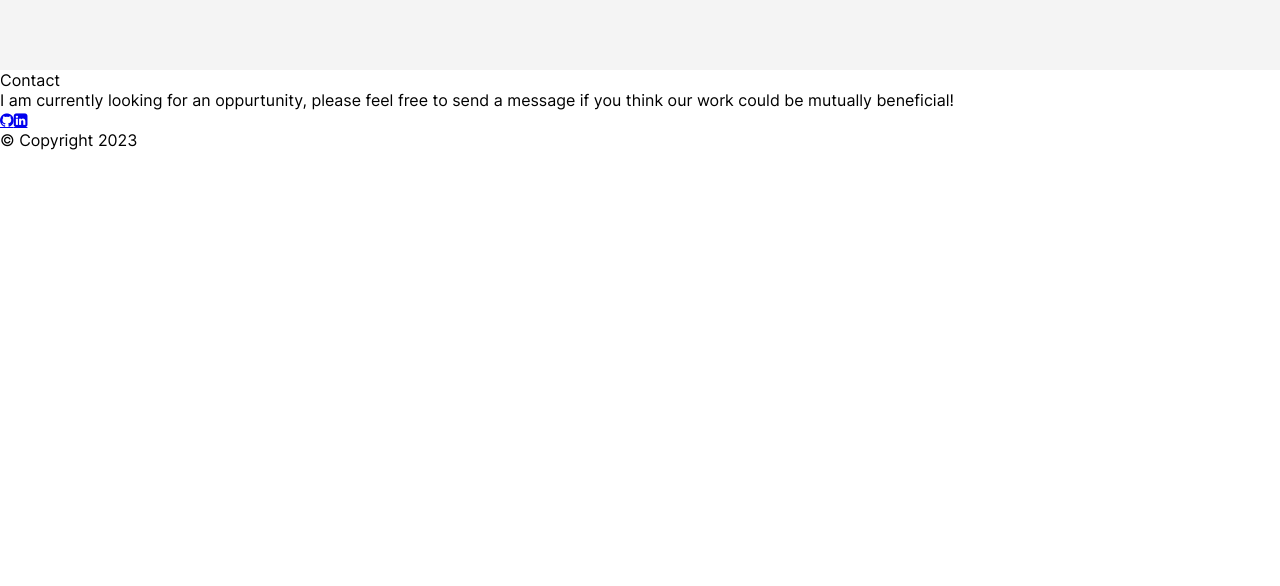
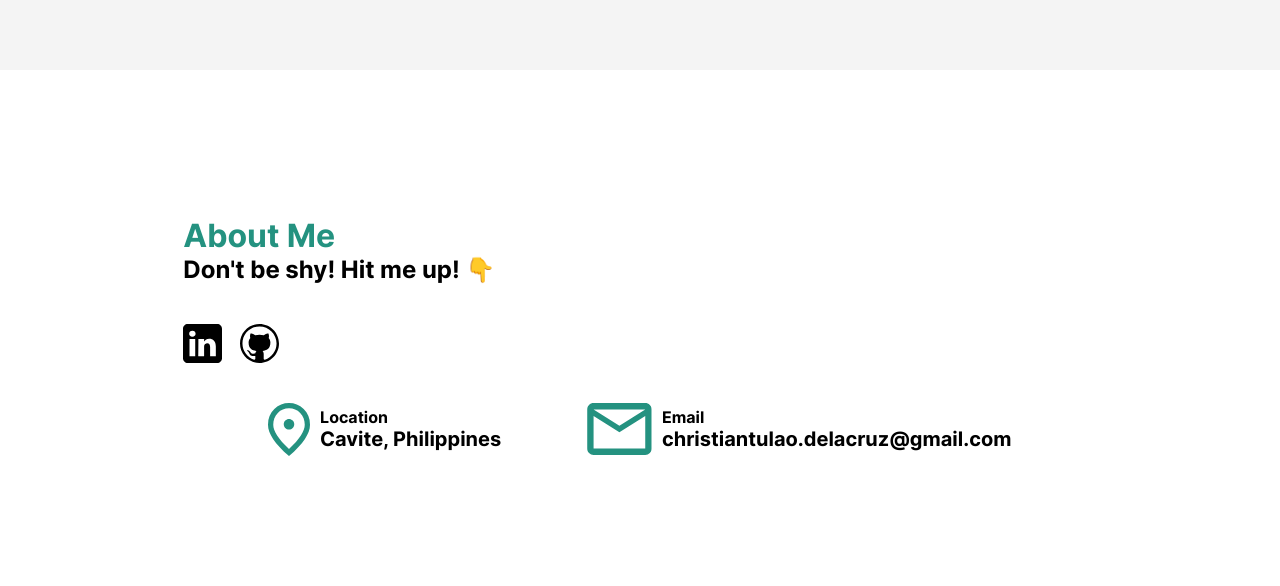
Before and after one commit to ctdc0208/Portfolio, a React (Vite) app: page / in a window 1280 px wide. Shown: the part 4337-4923 px from the top of the page. Before the commit the page ends 4487 px from the top, so only its background shows below. Built offline with nearby package versions, Linux system fonts and the light colour scheme.

Commit message:
contact v2

```diff
--- a/src/App.css
+++ b/src/App.css
@@ -465,6 +465,87 @@ html {
 
 
 /* Start - Contact styles */
+
+.contact-grid-12 {
+    display: grid;
+    grid-template-columns: repeat(12, 4.688rem);
+    column-gap: 0.078rem;
+    justify-content: center;
+    background-color: var(--clr-neutral-100);
+}
+
+.contact-container {
+    grid-column: 1 / -1;
+    padding: 8rem 0;
+    display: flex;
+    flex-direction: column;
+}
+
+.contact-me {
+    color: var(--clr-primary);
+    font-size: 2rem;
+    font-style: normal;
+    font-weight: 700;
+    line-height: normal;
+    margin-top: 1.12rem;
+}
+
+.contact-intro {
+    color: var(--clr-neutral-1000);
+    font-size: 1.5rem;
+    font-style: normal;
+    font-weight: 700;
+    line-height: normal;
+}
+
+.contacts-info-container {
+    display: flex;
+    flex-direction: row;
+    justify-content: space-evenly;
+}
+
+.contacts-info-inner-container {
+    display: flex;
+    flex-direction: row;
+    padding-top: 2.5rem;
+}
+
+.location-icon {
+    background-image: url(../src/assets/location-icon.svg);
+    display: block;
+    width: 2.625rem;
+    height: 3.3125rem;
+}
+
+.email-icon {
+    background-image: url(../src/assets/email-icon.svg);
+    display: block;
+    width: 4.11394rem;
+    height: 3.3125rem;
+}
+
+.contacts-info-2nd-inner-container {
+    margin-left: 0.6rem;
+    display: flex;
+    flex-direction: column;
+    justify-content: center;
+}
+
+.contact-text-1 {
+    color: var(--clr-neutral-1000);
+    font-size: 1rem;
+    font-style: normal;
+    font-weight: 700;
+    line-height: normal;
+}
+
+.contact-text-2 {
+    color: var(--clr-neutral-1000);
+    font-size: 1.25rem;
+    font-style: normal;
+    font-weight: 700;
+    line-height: normal;
+}
 
 
 /* End - Contact styles */
--- a/src/App.jsx
+++ b/src/App.jsx
@@ -13,12 +13,12 @@ function App() {
       <Home />
       <About />
       <Projects />
+      <Contact />
+      <Footer />
         <div className='grid-10 bg-100'>
           <div className='main-container'>
           </div>
         </div>
-            <Contact />
-            <Footer />
     </>
   )
 }
--- a/src/Contact.jsx
+++ b/src/Contact.jsx
@@ -1,54 +1,86 @@
+export default function Contact() {
+    return (
+        <div className="contact-grid-12" id="about">
+            <div className="contact-container ">
+                <div className="contact-me">About Me</div>
+                <div className="contact-intro">Don&apos;t be shy! Hit me up! 👇</div>
+                <div className="home-contact-links">
+                    <a className="linkedin-icon" href="https://www.linkedin.com/in/ctdc0208" target="_blank" rel="noreferrer"></a>
+                    <a className="github-icon" href="https://github.com/ctdc0208" target="_blank" rel="noreferrer"></a>
+                </div>
+                <div className="contacts-info-container">
+                    <div className="contacts-info-inner-container">
+                        <div className="location-icon svg-icon"></div>
+                        <div className="contacts-info-2nd-inner-container">
+                            <div className="contact-text-1">Location</div>
+                            <div className="contact-text-2">Cavite, Philippines</div>
+                        </div>
+                    </div>
+                    <div className="contacts-info-inner-container">
+                        <div className="email-icon svg-icon"></div>
+                        <div className="contacts-info-2nd-inner-container">
+                            <div className="contact-text-1">Email</div>
+                            <div className="contact-text-2">christiantulao.delacruz@gmail.com</div>
+                        </div>
+                    </div>
+                </div>
+            </div>
+        </div>
+    )
+}
+
+
 //import { useForm } from "react-hook-form";
 
 
-function Contact() {
-    {/*
-    const { register, handleSubmit } = useForm({
-    });
-    const onSubmit = (data) => {
-    alert(JSON.stringify(data));
-    }
-    */}
-        return (
-            <div className="contact-bg" id="contact">
-                <div className="contact-container">
-                    <div className="contact-me">Contact</div>
-                    <div className="contact-info">
-                        <div>I am currently looking for an oppurtunity, please feel free to send a message if you think our work could be mutually beneficial!</div>
-                    </div>
-                    <div className="contact-links">
-                           <a className="fa fa-github github-button" href="https://github.com/nexus0208" target="_blank" rel="noreferrer"></a>
-                        <a className="fa fa-linkedin-square linkedin-button" href="https://www.linkedin.com/in/ctdc0208/" target="_blank" rel="noreferrer"></a>
-                    </div>
-                    {/*
-                    <div className="contact-form">
-                        <form onSubmit={handleSubmit(onSubmit)}>
-                            <div>
-                            <label htmlFor="Name"></label>
-                            <input placeholder="Name" {...register("Name")} />
-                            </div>
+// function Contact() {
+//     {/*
+//     const { register, handleSubmit } = useForm({
+//     });
+//     const onSubmit = (data) => {
+//     alert(JSON.stringify(data));
+//     }
+//     */}
+//         return (
+//             <div className="contact-bg" id="contact">
+//                 <div className="contact-container">
+//                     <div className="contact-me">Contact</div>
+//                     <div className="contact-info">
+//                         <div>I am currently looking for an oppurtunity, please feel free to send a message if you think our work could be mutually beneficial!</div>
+//                     </div>
+//                     <div className="contact-links">
+//                            <a className="fa fa-github github-button" href="https://github.com/nexus0208" target="_blank" rel="noreferrer"></a>
+//                         <a className="fa fa-linkedin-square linkedin-button" href="https://www.linkedin.com/in/ctdc0208/" target="_blank" rel="noreferrer"></a>
+//                     </div>
+//                     {/*
+//                     <div className="contact-form">
+//                         <form onSubmit={handleSubmit(onSubmit)}>
+//                             <div>
+//                             <label htmlFor="Name"></label>
+//                             <input placeholder="Name" {...register("Name")} />
+//                             </div>
 
-                            <div>
-                            <label htmlFor="Email"></label>
-                            <input placeholder="Email" type="email"{...register("Email")} />
-                            </div>
+//                             <div>
+//                             <label htmlFor="Email"></label>
+//                             <input placeholder="Email" type="email"{...register("Email")} />
+//                             </div>
 
-                            <div>
-                            <label htmlFor="Message"></label>
-                            <textarea placeholder="Message" {...register("Message")} />
-                            </div>
+//                             <div>
+//                             <label htmlFor="Message"></label>
+//                             <textarea placeholder="Message" {...register("Message")} />
+//                             </div>
 
 
-                            <button type="submit">
-                                Send
-                            </button>
-                        </form>
-                                        </div>
-                            */}
-                                    </div>
-                                </div>
-        )
+//                             <button type="submit">
+//                                 Send
+//                             </button>
+//                         </form>
+//                                         </div>
+//                             */}
+//                                     </div>
+//                                 </div>
+//         )
 
-}
+// }
 
-export default Contact
+// export default Contact
```
Also changed, not shown: src/assets/email-icon.svg (added), src/assets/location-icon.svg (added).
